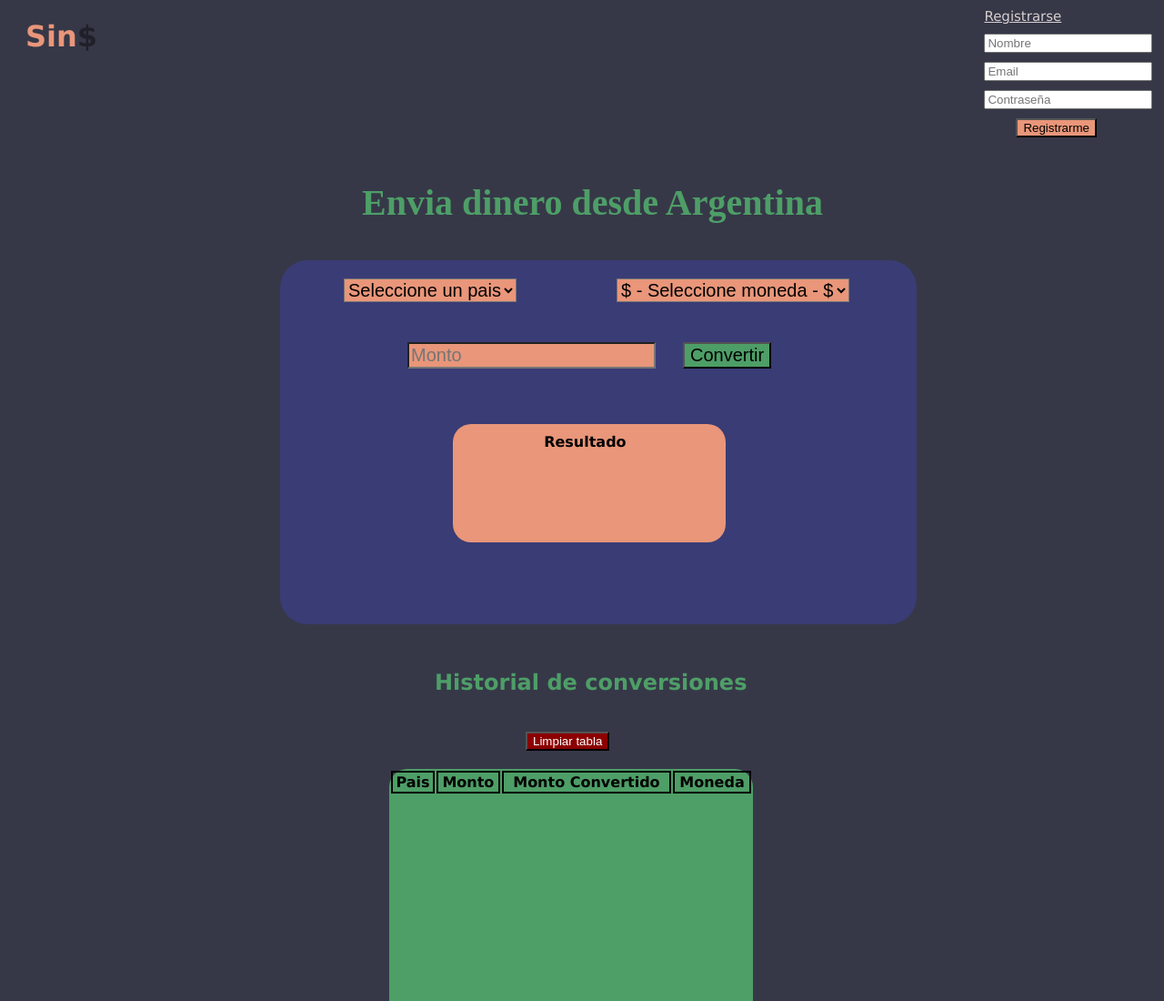
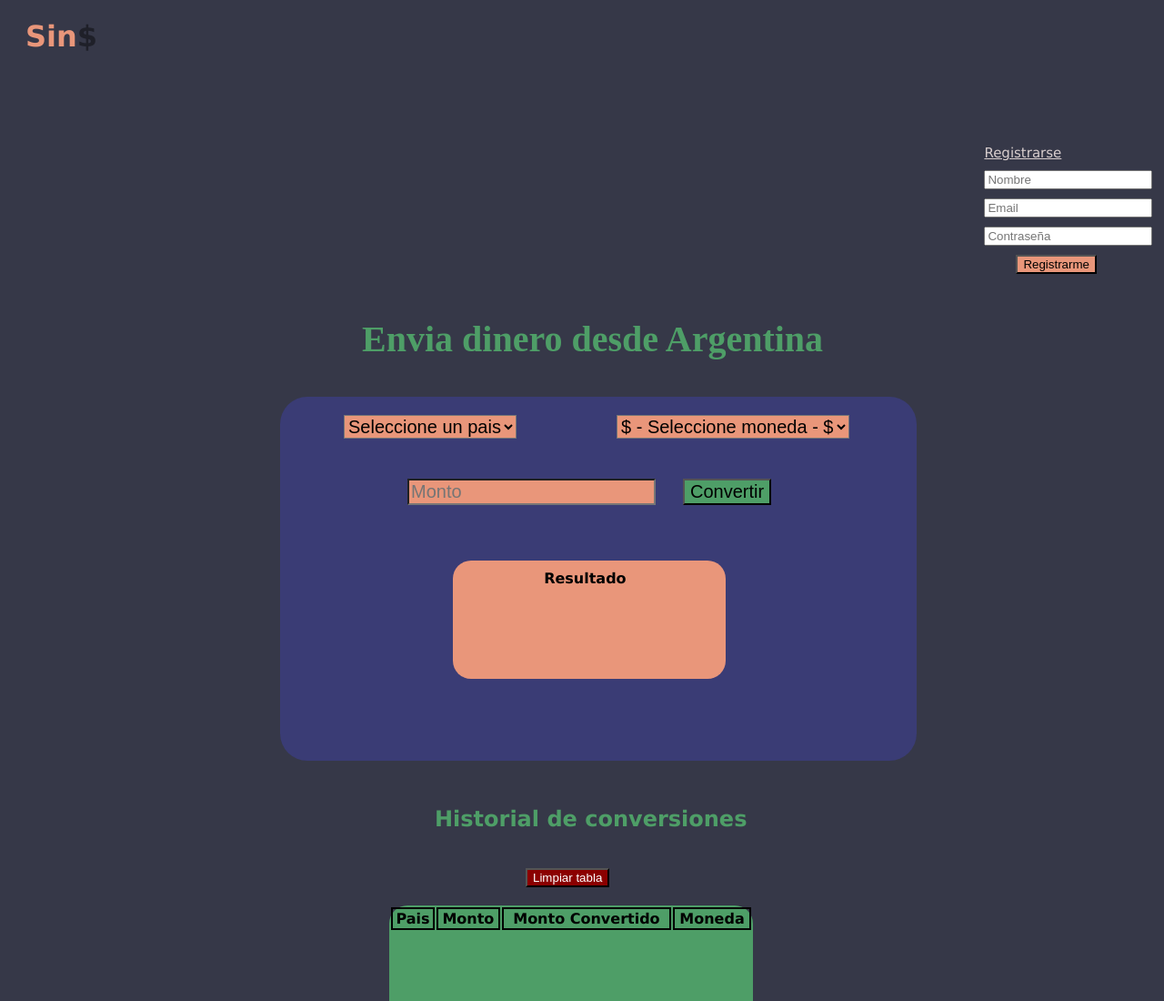
Before and after one commit to KaiserJagger/ProyectoFinal-DsF, a plain HTML site: page index.html in a window 1280 px wide. Shown: the top 1100 px of the page at 91% size. Drawn offline with nearby package versions, Linux system fonts and the light colour scheme.

Commit message:
Update ProyectoFinalAndreolli.css

```diff
--- a/ProyectoFinalAndreolli.css
+++ b/ProyectoFinalAndreolli.css
@@ -25,7 +25,7 @@ width: 200px;
 height: 150px;
 position: relative;
 margin-left: 85%;
-margin-top: -150px;
+margin-top: 20px;
 
 }
 
```
